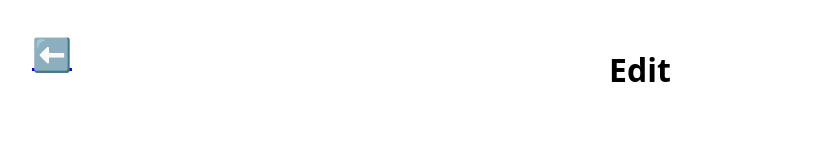
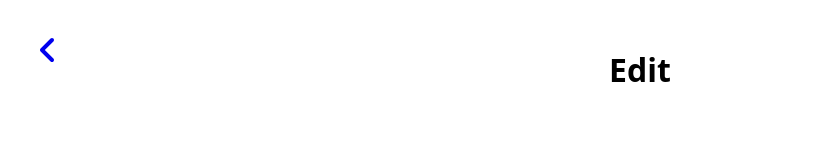
Before and after one commit to benediktbrenk/budget-app, a Next.js app: page /edit/1 in a window 1280 px wide. Shown: the top 160 px of the page, without its empty margins (0-821 px from the left). Built offline with nearby package versions, Linux system fonts and the light colour scheme.

Commit message:
changed the left Arrow icon with react-icons

```diff
--- a/components/ArrowLeft/index.js
+++ b/components/ArrowLeft/index.js
@@ -1,10 +1,13 @@
 import Link from "next/link";
 import { StyledArrow } from "./ArrowLeft.styles";
+import { FaAngleLeft } from "react-icons/fa6";
 
 export default function ArrowLeft() {
   return (
     <StyledArrow>
-      <Link href="../">⬅️</Link>
+      <Link href="../">
+        <FaAngleLeft />
+      </Link>
     </StyledArrow>
   );
 }
```
